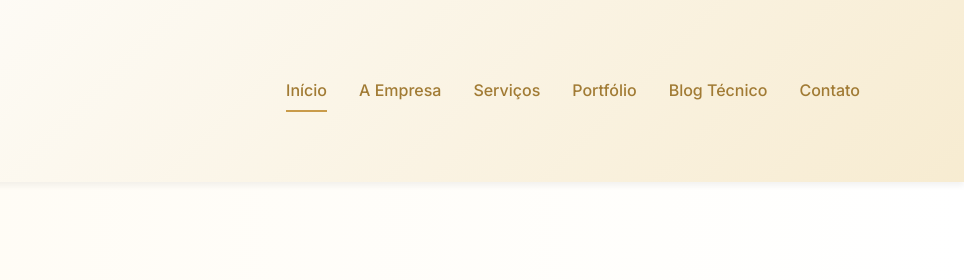
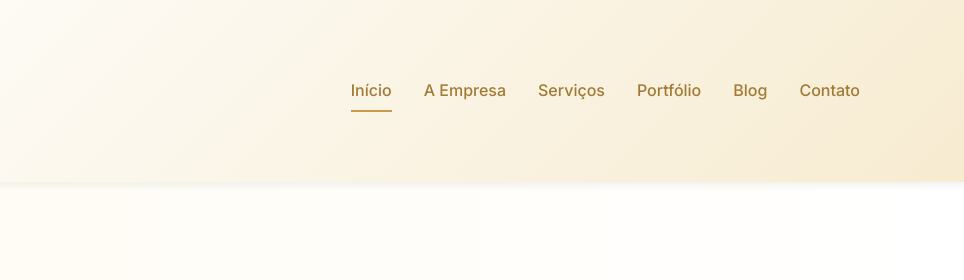
Before and after one commit to monicamix/Site_CS_Engenharia, a plain HTML site: page index.html in a window 1280 px wide. Shown: the top 280 px of the page, 316-1280 px from the left. Drawn offline with Linux system fonts and the light colour scheme.

Commit message:
Ajuste de menu

```diff
--- a/index.html
+++ b/index.html
@@ -30,7 +30,7 @@
         <a href="about.html" class="nav-link">A Empresa</a>
         <a href="services.html" class="nav-link">Serviços</a>
         <a href="portfolio.html" class="nav-link">Portfólio</a>
-        <a href="blog.html" class="nav-link">Blog Técnico</a>
+        <a href="blog.html" class="nav-link">Blog</a>
         <a href="contato.html" class="nav-link">Contato</a>
       </nav>
     </header>
```
